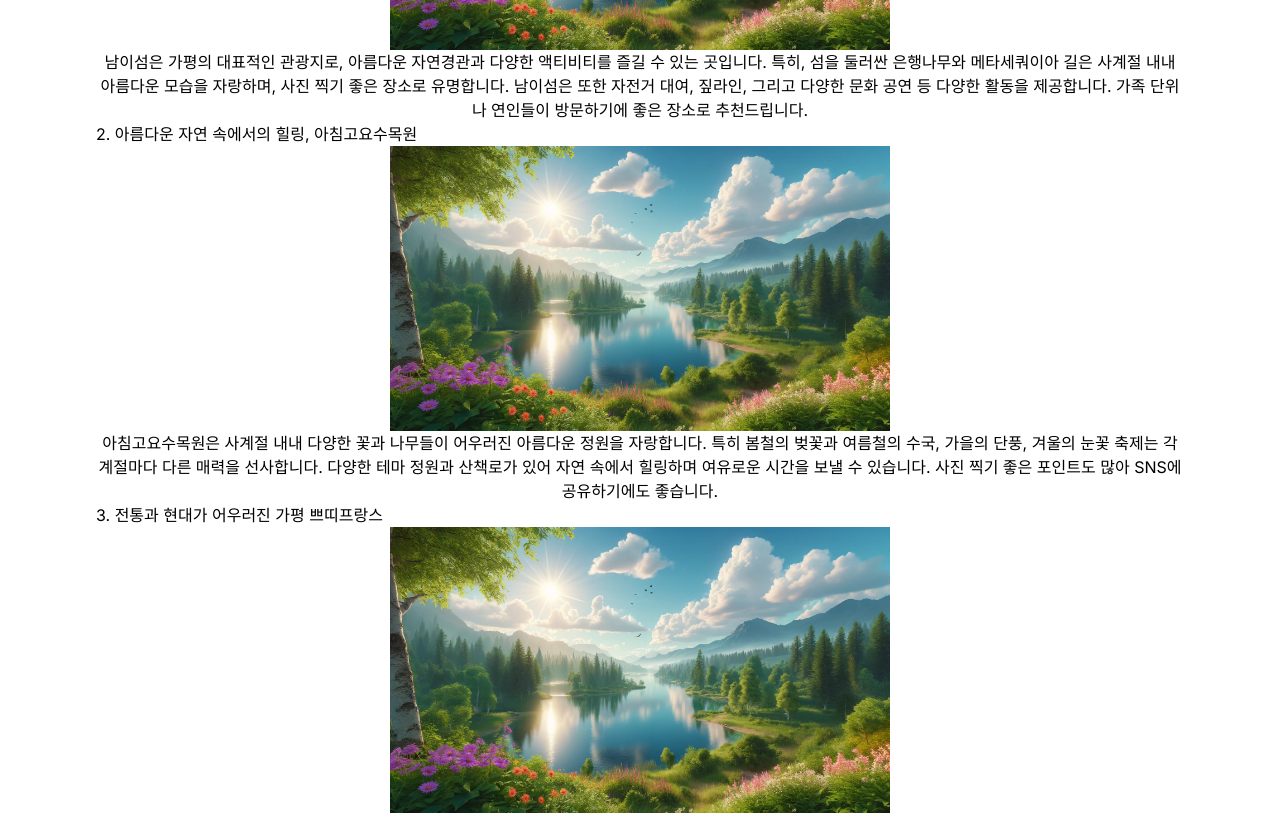
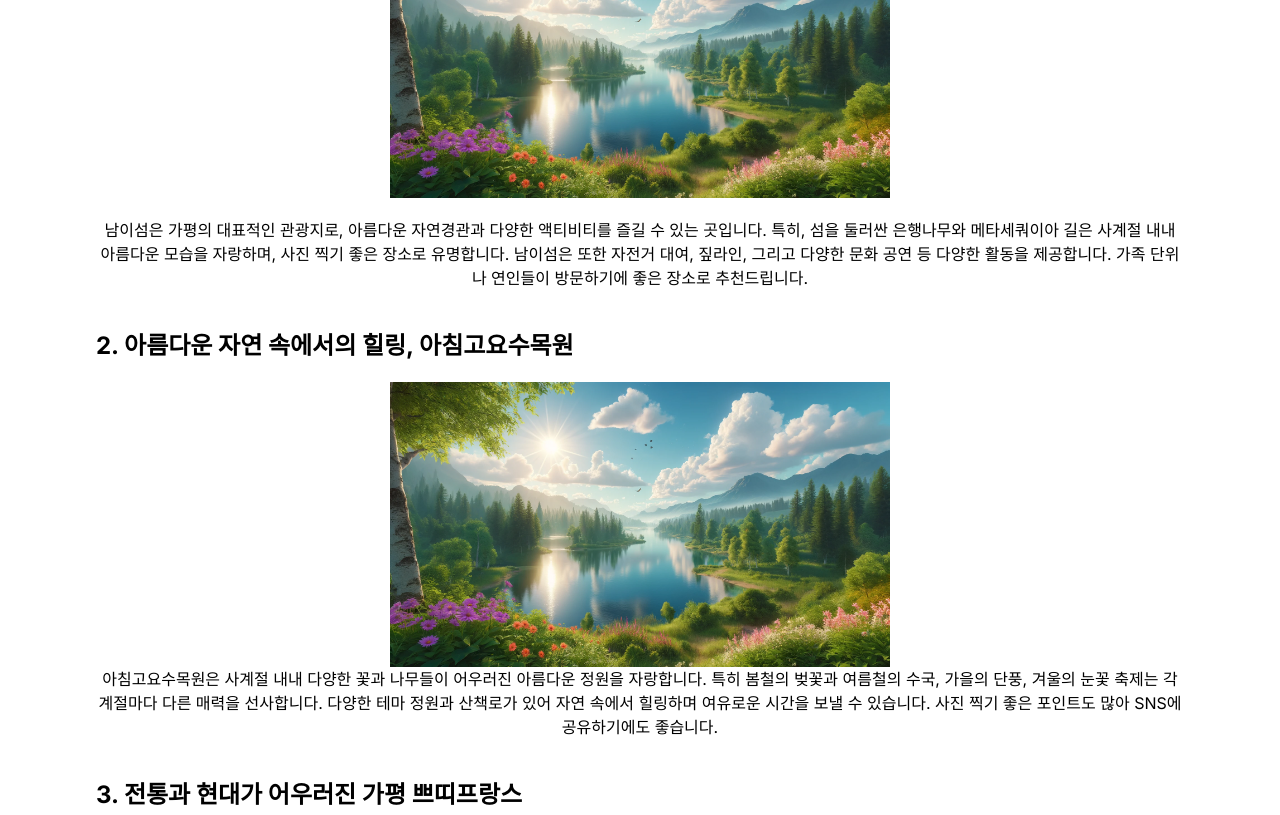
Before and after one commit to jp3pe/blogfolio, a Next.js app: page / in a window 1280 px wide. Shown: the part 540-1355 px from the top of the page. Built offline with nearby package versions, Linux system fonts and the light colour scheme.

Commit message:
chore: Separate content.tsx into multiple files
This commit separates the content.tsx file into multiple files to improve code organization and maintainability.

```diff
--- a/app/ui/content.tsx
+++ b/app/ui/content.tsx
@@ -1,9 +1,39 @@
 import Image from "next/image";
+import H2 from "@/app/ui/h2";
+import P from "@/app/ui/p";
+
+export type H2Type = {
+  title: string;
+};
+
+export type PType = {
+  content: string;
+};
 
 export default function Content() {
   return (
     <article className="flex flex-col">
-      <h4 className="text-left">1. 가평의 대표 명소, 남이섬</h4>
+      <H2 h2={{ title: "1. 가평의 대표 명소, 남이섬" }} />
+      <Image
+        src="/image-sample.webp"
+        alt="sample image"
+        width={500}
+        height={500}
+        className="m-auto mb-5"
+      />
+
+      <P
+        p={{
+          content: `남이섬은 가평의 대표적인 관광지로, 아름다운 자연경관과 다양한 액티비티를
+        즐길 수 있는 곳입니다. 특히, 섬을 둘러싼 은행나무와 메타세쿼이아 길은
+        사계절 내내 아름다운 모습을 자랑하며, 사진 찍기 좋은 장소로 유명합니다.
+        남이섬은 또한 자전거 대여, 짚라인, 그리고 다양한 문화 공연 등 다양한
+        활동을 제공합니다. 가족 단위나 연인들이 방문하기에 좋은 장소로
+        추천드립니다.`,
+        }}
+      ></P>
+
+      <H2 h2={{ title: "2. 아름다운 자연 속에서의 힐링, 아침고요수목원" }} />
       <Image
         src="/image-sample.webp"
         alt="sample image"
@@ -11,17 +41,17 @@ export default function Content() {
         height={500}
         className="m-auto"
       />
+      <P
+        p={{
+          content: `아침고요수목원은 사계절 내내 다양한 꽃과 나무들이 어우러진 아름다운
+        정원을 자랑합니다. 특히 봄철의 벚꽃과 여름철의 수국, 가을의 단풍, 겨울의
+        눈꽃 축제는 각 계절마다 다른 매력을 선사합니다. 다양한 테마 정원과
+        산책로가 있어 자연 속에서 힐링하며 여유로운 시간을 보낼 수 있습니다.
+        사진 찍기 좋은 포인트도 많아 SNS에 공유하기에도 좋습니다.`,
+        }}
+      ></P>
 
-      <p className="text-center">
-        남이섬은 가평의 대표적인 관광지로, 아름다운 자연경관과 다양한 액티비티를
-        즐길 수 있는 곳입니다. 특히, 섬을 둘러싼 은행나무와 메타세쿼이아 길은
-        사계절 내내 아름다운 모습을 자랑하며, 사진 찍기 좋은 장소로 유명합니다.
-        남이섬은 또한 자전거 대여, 짚라인, 그리고 다양한 문화 공연 등 다양한
-        활동을 제공합니다. 가족 단위나 연인들이 방문하기에 좋은 장소로
-        추천드립니다.
-      </p>
-
-      <h4 className="text-left">2. 아름다운 자연 속에서의 힐링, 아침고요수목원</h4>
+      <H2 h2={{ title: "3. 전통과 현대가 어우러진 가평 쁘띠프랑스" }} />
       <Image
         src="/image-sample.webp"
         alt="sample image"
@@ -29,30 +59,16 @@ export default function Content() {
         height={500}
         className="m-auto"
       />
-      <p className="text-center">
-        아침고요수목원은 사계절 내내 다양한 꽃과 나무들이 어우러진 아름다운
-        정원을 자랑합니다. 특히 봄철의 벚꽃과 여름철의 수국, 가을의 단풍, 겨울의
-        눈꽃 축제는 각 계절마다 다른 매력을 선사합니다. 다양한 테마 정원과
-        산책로가 있어 자연 속에서 힐링하며 여유로운 시간을 보낼 수 있습니다.
-        사진 찍기 좋은 포인트도 많아 SNS에 공유하기에도 좋습니다.
-      </p>
-
-      <h4 className="text-left">3. 전통과 현대가 어우러진 가평 쁘띠프랑스</h4>
-      <Image
-        src="/image-sample.webp"
-        alt="sample image"
-        width={500}
-        height={500}
-        className="m-auto"
-      />
-      <p className="text-center">
-        쁘띠프랑스는 프랑스의 작은 마을을 재현한 테마파크로, 아기자기한 건물들과
+      <P
+        p={{
+          content: `쁘띠프랑스는 프랑스의 작은 마을을 재현한 테마파크로, 아기자기한 건물들과
         예쁜 조형물들이 많이 있습니다. 이곳에서는 다양한 프랑스 문화 체험
         프로그램과 공연을 즐길 수 있으며, 프랑스의 전통 음식을 맛볼 수도
         있습니다. 특히, 드라마 '별에서 온 그대'의 촬영지로도 유명해 많은
         관광객들이 방문하고 있습니다. 가족과 연인, 친구와 함께 방문하기에 좋은
-        장소입니다.
-      </p>
+        장소입니다.`,
+        }}
+      ></P>
     </article>
   );
 }
--- /dev/null
+++ b/app/ui/h2.tsx
@@ -0,0 +1,15 @@
+import { H2Type } from "@/app/ui/content";
+
+type H2Props = {
+  h2: H2Type;
+};
+
+export default function H2({ h2 }: H2Props) {
+  const { title } = h2;
+
+  return (
+    <h2 className="mt-10 mb-5 text-2xl font-bold text-left break-words">
+	{title}
+    </h2>
+  );
+}
--- a/app/ui/header.tsx
+++ b/app/ui/header.tsx
@@ -1,6 +1,6 @@
 export default function Header() {
   return (
-    <header className="flex flex-col justify-between items-start p-4 bg-white w-full">
+    <header className="flex flex-col justify-between items-start p-4 bg-white w-full mb-20">
       <h1 className="text-4xl font-bold text-left break-words">
         주말 여행 추천: 경기도 가평
       </h1>
--- /dev/null
+++ b/app/ui/p.tsx
@@ -0,0 +1,11 @@
+import { PType } from "@/app/ui/content";
+
+type PProps = {
+  p: PType;
+};
+
+export default function P({ p }: PProps) {
+  const { content } = p;
+
+  return <p className="text-center">{content}</p>;
+}
```
